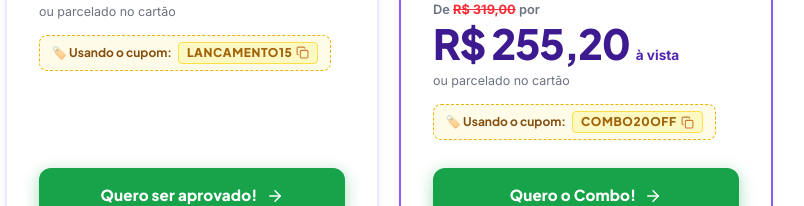
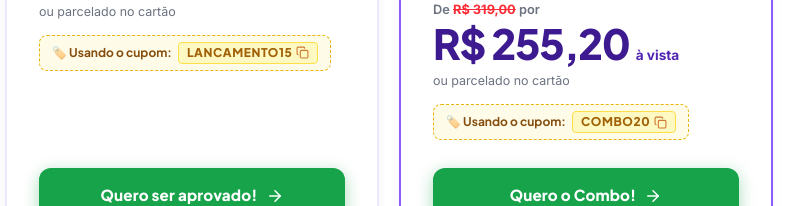
Before and after one commit to felinjob/resumo-santos, a Next.js app: page / in a window 1280 px wide. Shown: the part 5314-5520 px from the top of the page, without its empty margins (251-1055 px from the left). Built offline with nearby package versions, Linux system fonts and the light colour scheme.

Commit message:
fix: atualizar codigo do cupom do Combo para COMBO20

```diff
--- a/components/sections/CheckoutSection.tsx
+++ b/components/sections/CheckoutSection.tsx
@@ -288,45 +288,45 @@ export default function CheckoutSection() {
                   ou parcelado no cartão
                 </p>
 
-                {/* Destaque do Cupom COMBO20OFF (Copiável) */}
+                {/* Destaque do Cupom COMBO20 (Copiável) */}
                 <div
                   className="inline-flex items-center gap-1.5 px-3 py-1.5 rounded-lg text-xs font-bold mt-1 cursor-pointer select-none transition-all duration-200 hover:scale-[1.02] active:scale-95"
                   style={{
-                    background: copiedCoupon === "COMBO20OFF" ? "#dcfce7" : "#fefce8",
-                    border: copiedCoupon === "COMBO20OFF" ? "1.5px solid #22c55e" : "1.5px dashed #eab308",
-                    color: copiedCoupon === "COMBO20OFF" ? "#14532d" : "#854d0e",
+                    background: copiedCoupon === "COMBO20" ? "#dcfce7" : "#fefce8",
+                    border: copiedCoupon === "COMBO20" ? "1.5px solid #22c55e" : "1.5px dashed #eab308",
+                    color: copiedCoupon === "COMBO20" ? "#14532d" : "#854d0e",
                     fontFamily: "var(--font-plus-jakarta)",
                   }}
-                  onClick={() => handleCopyCoupon("COMBO20OFF")}
+                  onClick={() => handleCopyCoupon("COMBO20")}
                   role="button"
                   tabIndex={0}
-                  aria-label="Clique para copiar o cupom COMBO20OFF"
-                  onKeyDown={(e) => { if (e.key === "Enter" || e.key === " ") handleCopyCoupon("COMBO20OFF"); }}
+                  aria-label="Clique para copiar o cupom COMBO20"
+                  onKeyDown={(e) => { if (e.key === "Enter" || e.key === " ") handleCopyCoupon("COMBO20"); }}
                   title="Clique para copiar o cupom"
                 >
                   <span>🏷️ Usando o cupom:</span>
                   <span
                     style={{
-                      color: copiedCoupon === "COMBO20OFF" ? "#15803d" : "#a16207",
+                      color: copiedCoupon === "COMBO20" ? "#15803d" : "#a16207",
                       fontWeight: 900,
                       letterSpacing: "0.05em",
-                      background: copiedCoupon === "COMBO20OFF" ? "#bbf7d0" : "#fef9c3",
+                      background: copiedCoupon === "COMBO20" ? "#bbf7d0" : "#fef9c3",
                       padding: "2px 8px",
                       borderRadius: "4px",
-                      border: copiedCoupon === "COMBO20OFF" ? "1px solid #86efac" : "1px solid #fde047",
+                      border: copiedCoupon === "COMBO20" ? "1px solid #86efac" : "1px solid #fde047",
                       display: "inline-flex",
                       alignItems: "center",
                       gap: "4px",
                     }}
                   >
-                    {copiedCoupon === "COMBO20OFF" ? (
+                    {copiedCoupon === "COMBO20" ? (
                       <>
                         <Check size={13} className="text-emerald-700" />
                         COPIADO!
                       </>
                     ) : (
                       <>
-                        COMBO20OFF
+                        COMBO20
                         <Copy size={13} className="text-amber-700 opacity-75" />
                       </>
                     )}
```
